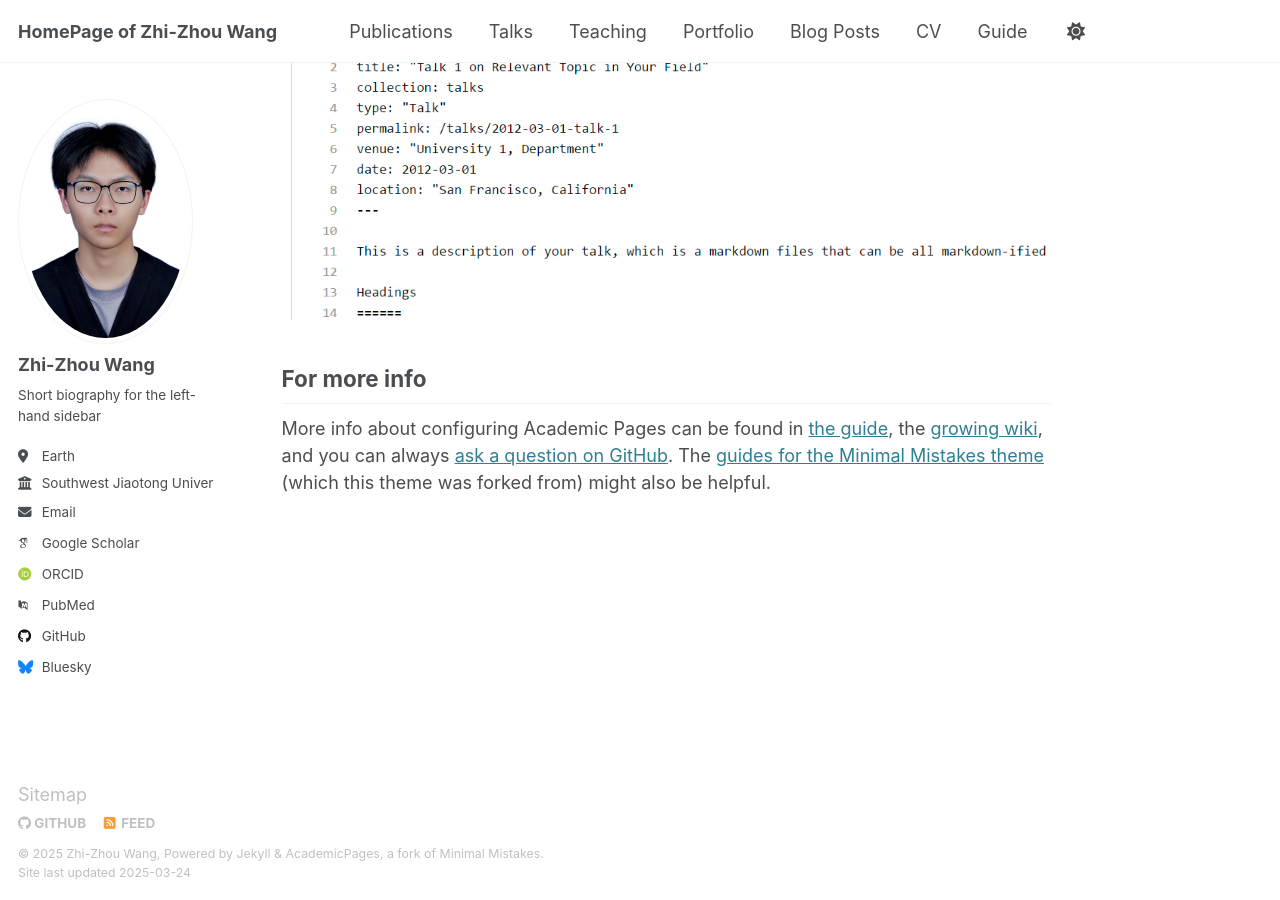
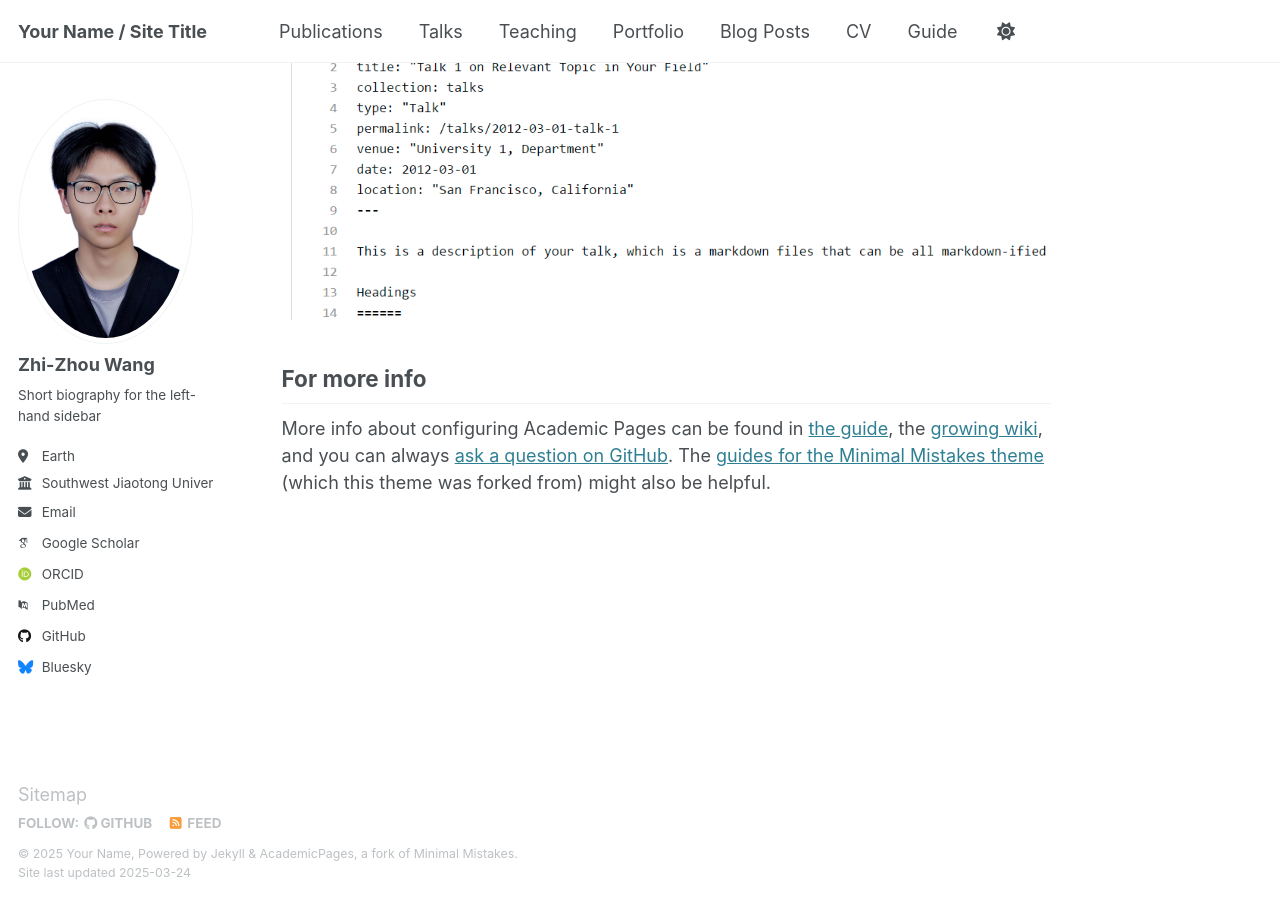
Before and after one commit to Jeffjeno/WangZhiZhou.github.io, a Jekyll site: the page built from _pages/about.md, in a window 1280 px wide and 900 px high, scrolled down 2635 px. Built offline with Jekyll 4.4.1, drawn with Linux system fonts in a browser that asks for light colours; some web fonts are replaced.

Commit message:
Update _config.yml

```diff
--- a/_config.yml
+++ b/_config.yml
@@ -7,15 +7,15 @@
 # server process.
 
 # Basic Site Settings
-locale                   : "ChengDu"
+locale                   : "en-US"
 site_theme               : "default"
-title                    : "HomePage of Zhi-Zhou Wang"
+title                    : "Your Name / Site Title"
 title_separator          : "-"
-name                     : &name "Zhi-Zhou Wang"
-description              : &description "Artificial Intellingence Major in Southwest Jiaotong University"
-url                      : https://WangZhiZhou.github.io
+name                     : &name "Your Name"
+description              : &description "personal description"
+url                      : https://academicpages.github.io # the base hostname & protocol for your site e.g. "https://[your GitHub username].github.io"
 baseurl                  : "" # the subpath of your site, e.g. "/blog"
-repository               : "WangZhiZhou.github.io"
+repository               : "academicpages/academicpages.github.io"
 
 # Site Author - The following control what appear as part of the author content on the side bar.
 #               If a field is blank the icon and link will not appear, otherwise it will be shown.
```
